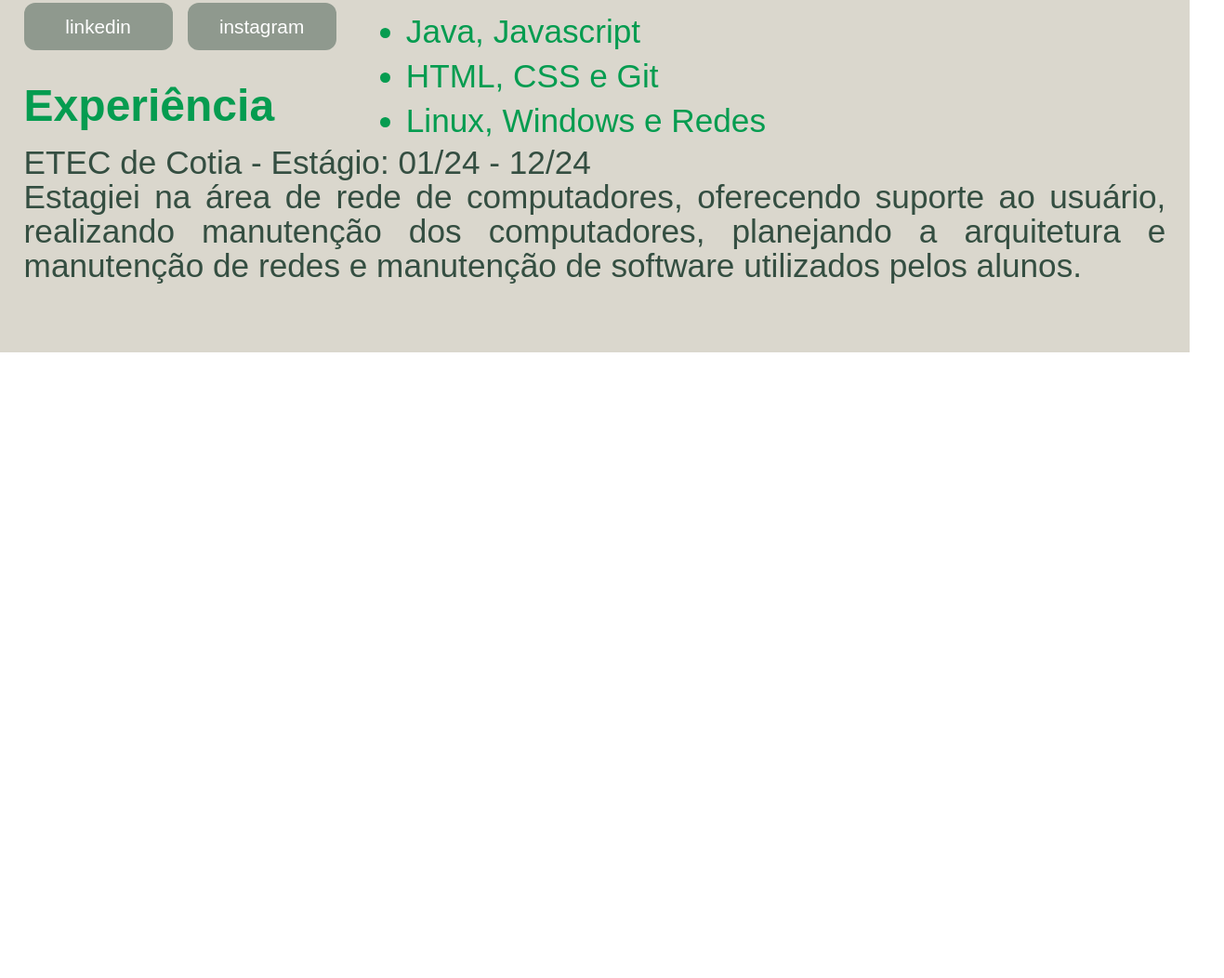
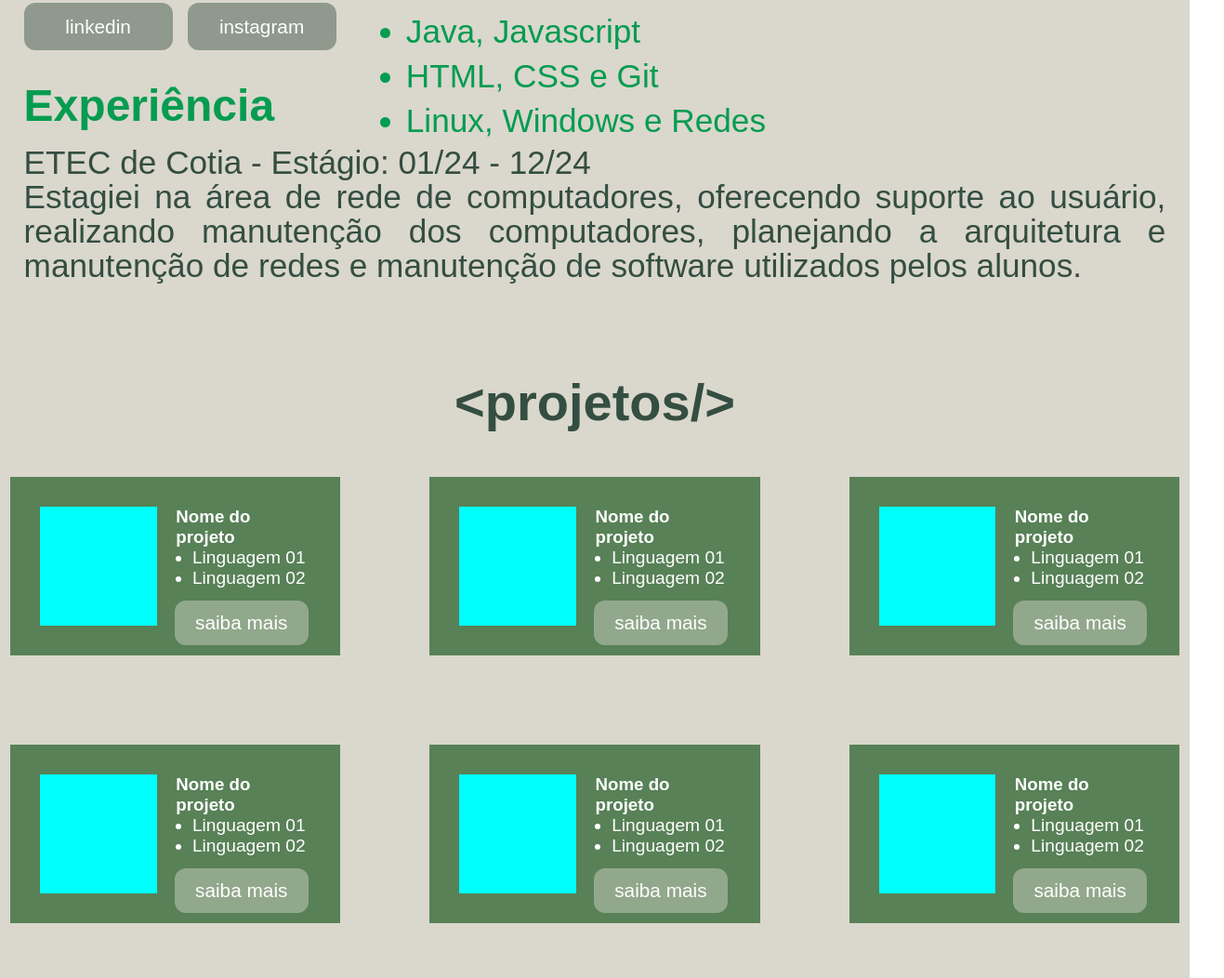
Before and after one commit to kyuven/luccadev-portfolio, a plain HTML site: page landing.html in a window 1280 px wide. Shown: the part 1288-2340 px from the top of the page at 93% size, 1317 px wide, since content can reach past the window. Before the commit the page ends 1667 px from the top, so only its background shows below. Drawn offline with nearby package versions, Linux system fonts and the light colour scheme; a web font is replaced by a local one.

Commit message:
Design projetos
Realizado o design base da parte de projetos

```diff
--- a/CSS/style.css
+++ b/CSS/style.css
@@ -209,3 +209,65 @@ header .navbar #luccode{
 }
 
 /* SECTION PROJECTS */
+.projetos {
+    display: flex;
+    align-items: center;
+    flex-direction: column;
+    min-height: 100vh;
+    background-color: #DAD7CD;
+}
+
+.projetos h1 {
+    font-size: 3.5rem;
+    font-family: 'Bentham', sans-serif;
+    color: #344E41;
+}
+
+.card-projetos {
+    display: flex;
+    flex-direction: row;
+}
+
+.card {
+    display: flex;
+    flex-direction: row;
+    width: 100%;
+    height: 12rem;
+    padding: 2rem;
+    margin: 3rem;
+    background-color: #588157;
+}
+
+#img-card {
+    width: 8rem;
+    height: 8rem;
+    background-color: aqua;
+    background-size:cover;
+    background-position:center;
+    background-repeat:no-repeat;
+}
+
+.info-card h3 {
+    margin-left: 1.3rem;
+    font-family: 'Bentham', sans-serif;
+    color: #FFFF;
+}
+
+.info-card  li {
+    font-size: 1.2rem;
+    color: #FFFF;
+    font-family: 'Bentham', sans-serif;
+    margin-left: 2.4rem;
+}
+
+.info-card button {
+    margin-left: 1.2rem;
+    min-width: 9rem;
+    min-height: 3rem;
+    margin-top: 0.8rem;
+    background-color: rgba(218, 215, 205, .45);
+    border-radius: 12px;
+    font-family: 'Bentham', sans-serif;
+    font-size: 1.3rem;
+    color: #FFFF;
+}
--- a/landing.html
+++ b/landing.html
@@ -74,6 +74,93 @@
     </section>
     <!-- FIM DO SECTION SOBRE MIM -->
 
+    <!-- COMEÇO DO SECTION PROJETOS-->
+    <section class="projetos" id="projetos">
+        <h1>&lt;projetos/&gt;</h1>
+        <div class="card-projetos">
+            <div class="card">
+                <div id="img-card"></div>
+                <div class="info-card">
+                    <h3>Nome do projeto</h3>
+                    <ul>
+                        <li>Linguagem 01</li>
+                        <li>Linguagem 02</li>
+                        <button onclick="window.open('https://www.instagram.com/jinngarden', 'blank')" type="button">saiba mais</button>
+                    </ul>
+                </div>
+            </div>
+
+            <div class="card">
+                <div id="img-card"></div>
+                <div class="info-card">
+                    <h3>Nome do projeto</h3>
+                    <ul>
+                        <li>Linguagem 01</li>
+                        <li>Linguagem 02</li>
+                        <button onclick="window.open('https://www.instagram.com/jinngarden', 'blank')" type="button">saiba mais</button>
+                    </ul>
+                </div>
+            </div>
+
+            <div class="card">
+                <div id="img-card"></div>
+                <div class="info-card">
+                    <h3>Nome do projeto</h3>
+                    <ul>
+                        <li>Linguagem 01</li>
+                        <li>Linguagem 02</li>
+                        <button onclick="window.open('https://www.instagram.com/jinngarden', 'blank')" type="button">saiba mais</button>
+                    </ul>
+                </div>
+            </div>
+        </div>
+
+        <div class="card-projetos">
+            <div class="card">
+                <div id="img-card"></div>
+                <div class="info-card">
+                    <h3>Nome do projeto</h3>
+                    <ul>
+                        <li>Linguagem 01</li>
+                        <li>Linguagem 02</li>
+                        <button onclick="window.open('https://www.instagram.com/jinngarden', 'blank')" type="button">saiba mais</button>
+                    </ul>
+                </div>
+            </div>
+
+            <div class="card">
+                <div id="img-card"></div>
+                <div class="info-card">
+                    <h3>Nome do projeto</h3>
+                    <ul>
+                        <li>Linguagem 01</li>
+                        <li>Linguagem 02</li>
+                        <button onclick="window.open('https://www.instagram.com/jinngarden', 'blank')" type="button">saiba mais</button>
+                    </ul>
+                </div>
+            </div>
+
+            <div class="card">
+                <div id="img-card"></div>
+                <div class="info-card">
+                    <h3>Nome do projeto</h3>
+                    <ul>
+                        <li>Linguagem 01</li>
+                        <li>Linguagem 02</li>
+                        <button onclick="window.open('https://www.instagram.com/jinngarden', 'blank')" type="button">saiba mais</button>
+                    </ul>
+                </div>
+            </div>
+        </div>
+    </section>
+    <!-- FIM DO SECTION PROJETOS -->
+
+    <!-- COMEÇO DO SECTION CERTIFICADOS-->
+    <section class="certificados" id="certificados">
+
+    </section>
+    <!-- FIM DO SECTION CERTIFICADOS -->
+
     <script src="https://unpkg.com/typed.js@2.1.0/dist/typed.umd.js"></script>
     <script>
         var typed = new Typed(".auto-type", {
```
